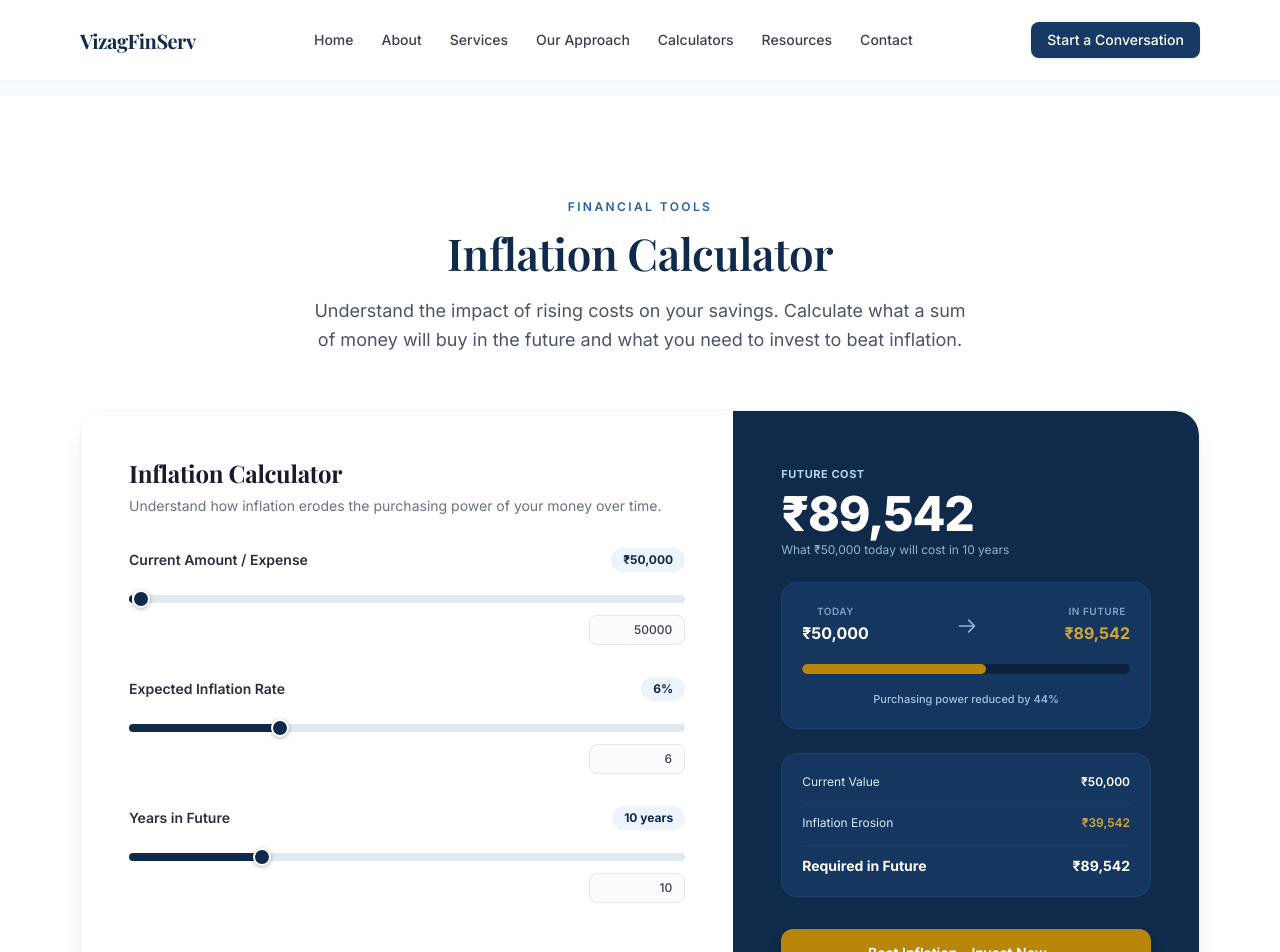
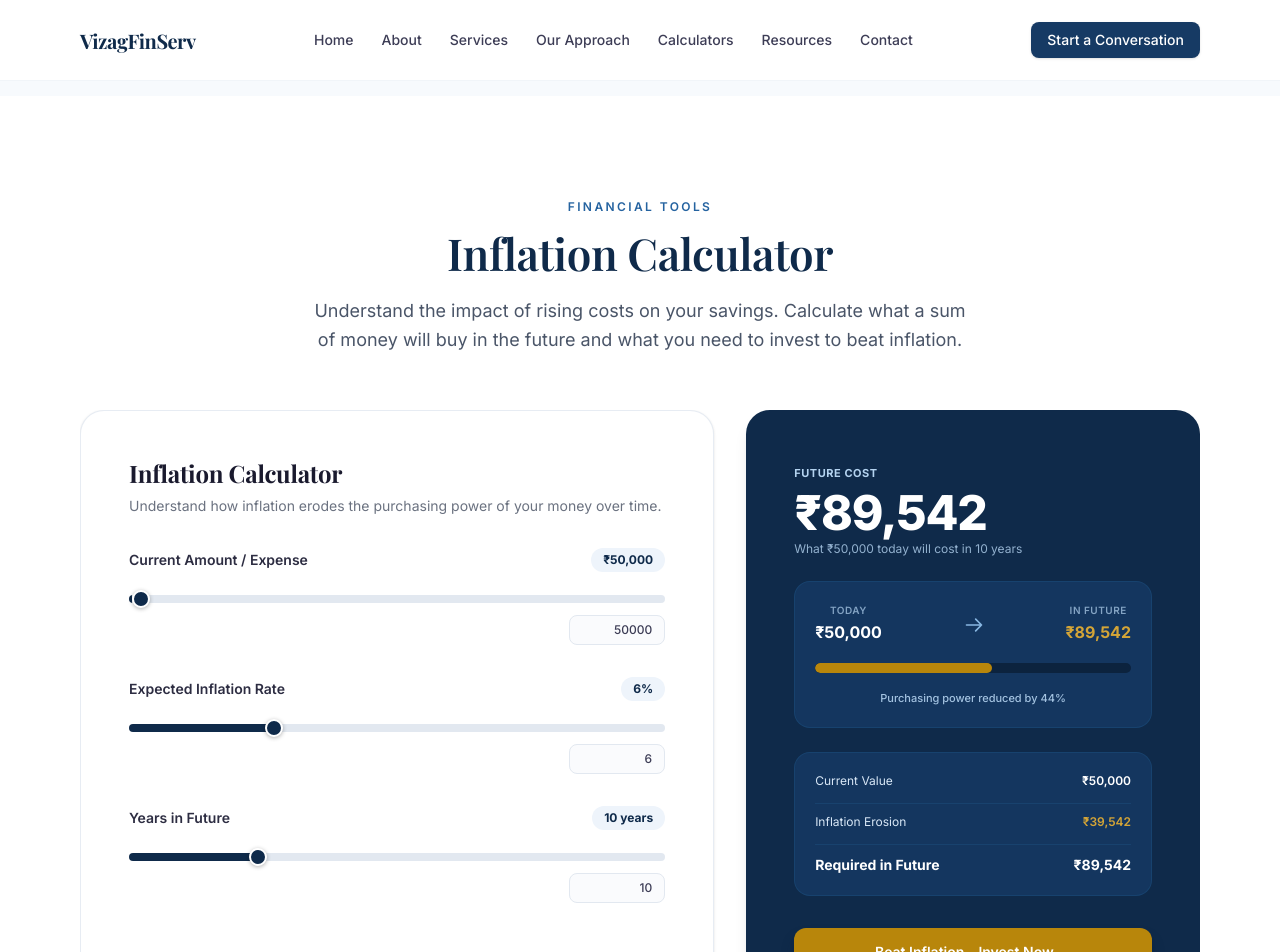
Before and after one commit to StackXpvt/vizagfinserv, a Next.js app: page /calculators/inflation-calculator in a window 1280 px wide. Shown: the top 952 px of the page. Built offline with nearby package versions, Linux system fonts and the light colour scheme; a web font is replaced by a local one.

Commit message:
style: refine calculator page background and card borders

```diff
--- a/src/app/calculators/page.tsx
+++ b/src/app/calculators/page.tsx
@@ -84,7 +84,7 @@ export default function CalculatorsPage() {
   const [activeTab, setActiveTab] = useState("sip");
 
   return (
-    <main className="min-h-screen bg-brand-50/30 pt-24 pb-20">
+    <main className="min-h-screen bg-[#FAFBFD] pt-24 pb-20">
       <SectionWrapper>
         {/* Heading — fade in from below */}
         <motion.div
--- a/src/components/calculators/InflationCalculator.tsx
+++ b/src/components/calculators/InflationCalculator.tsx
@@ -64,14 +64,14 @@ export default function InflationCalculator() {
       initial={{ opacity: 0, y: 30 }}
       animate={{ opacity: 1, y: 0 }}
       transition={{ duration: 0.5, ease: "easeOut" }}
-      className="bg-white rounded-3xl shadow-xl overflow-hidden border border-neutral-100 max-w-6xl mx-auto flex flex-col lg:flex-row"
+      className="overflow-hidden max-w-6xl mx-auto flex flex-col lg:flex-row gap-8"
     >
       {/* Left side: Inputs */}
       <motion.div
         initial={{ opacity: 0, x: -30 }}
         animate={{ opacity: 1, x: 0 }}
         transition={{ duration: 0.55, delay: 0.1, ease: "easeOut" }}
-        className="lg:w-7/12 p-8 lg:p-12 space-y-8 flex flex-col justify-between"
+        className="lg:w-7/12 bg-white rounded-3xl p-8 lg:p-12 border border-neutral-200/80 shadow-sm space-y-8 flex flex-col justify-between"
       >
         <div>
           <h2 className="text-2xl font-bold text-neutral-900 mb-2 font-heading">
@@ -185,7 +185,7 @@ export default function InflationCalculator() {
         initial={{ opacity: 0, x: 30 }}
         animate={{ opacity: 1, x: 0 }}
         transition={{ duration: 0.55, delay: 0.15, ease: "easeOut" }}
-        className="lg:w-5/12 bg-brand-900 text-white p-8 lg:p-12 flex flex-col justify-between rounded-b-3xl lg:rounded-b-none lg:rounded-r-3xl"
+        className="lg:w-5/12 bg-brand-900 text-white p-8 lg:p-12 flex flex-col justify-between rounded-3xl shadow-lg"
       >
         <div className="space-y-6">
           <div>
--- a/src/components/calculators/SIPCalculator.tsx
+++ b/src/components/calculators/SIPCalculator.tsx
@@ -140,7 +140,7 @@ export default function SIPCalculator({ defaultTab = "SIP", hideToggle = false }
   const setYears = activeTab === "SIP" ? setSipYears : setLumpYears;
 
   return (
-    <div className="bg-white rounded-2xl shadow-xl overflow-hidden border border-brand-100 max-w-5xl mx-auto">
+    <div className="bg-white rounded-3xl shadow-sm border border-neutral-200/80 overflow-hidden max-w-5xl mx-auto">
       {/* Tab Toggle */}
       {!hideToggle && (
         <div className="flex p-6 pb-0 md:p-8 md:pb-0">
```
